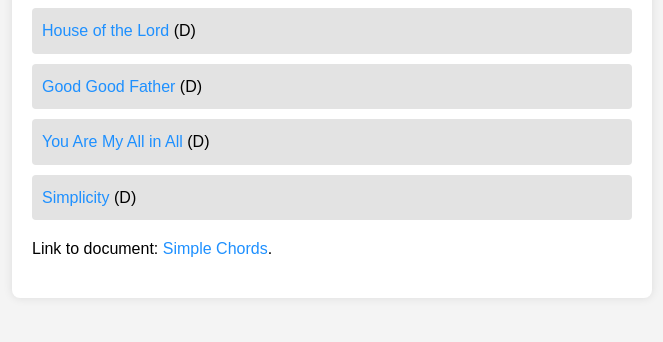
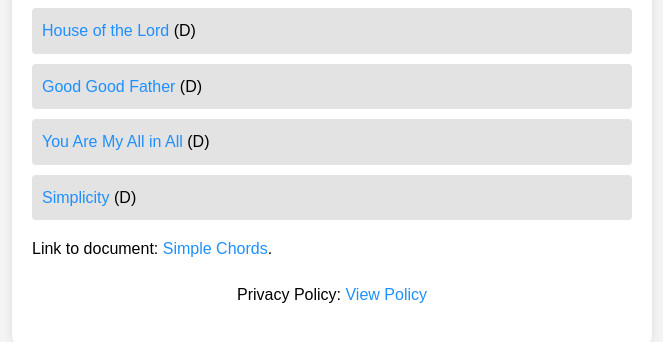
Before and after one commit to leeeuvern/Chords, a plain HTML site: page index.html in a window 1280 px wide. Shown: the part 126-468 px from the top of the page, without its empty margins (308-971 px from the left). Drawn offline with Linux system fonts and the light colour scheme.

Commit message:
Update index.html

```diff
--- a/index.html
+++ b/index.html
@@ -1,9 +1,9 @@
 <!DOCTYPE html>
 <html lang="en">
 <head>
-    <meta charset="UTF-8">
-    <meta name="viewport" content="width=device-width, initial-scale=1.0">
-    <title>Worship Jam 04/08</title>
+    <meta charset="UTF-8" />
+    <meta name="viewport" content="width=device-width, initial-scale=1.0"/>
+    <title>ChordLingo by Royal Generation</title>
     <style>
         body {
             font-family: Arial, sans-serif;
@@ -41,6 +41,13 @@
         a:hover {
             text-decoration: underline;
         }
+        .privacy {
+            margin-top: 20px;
+            text-align: center;
+        }
+        .privacy a {
+            color: #1e90ff;
+        }
     </style>
 </head>
 <body>
@@ -53,6 +60,12 @@
             <li><a href="https://www.weareworship.com/songs/chords/simplicity-3256/" target="_blank">Simplicity</a> (D)</li>
         </ul>
         <p>Link to document: <a href="https://1drv.ms/w/s!AuFHSzkmz-E0jFXLk7DRlKWwN4lr?e=dO9c5h" target="_blank">Simple Chords</a>.</p>
+
+        <div class="privacy">
+            <p>Privacy Policy:
+                <a href="privacy-policy.html" target="_blank">View Policy</a>
+            </p>
+        </div>
     </div>
 </body>
 </html>
```
